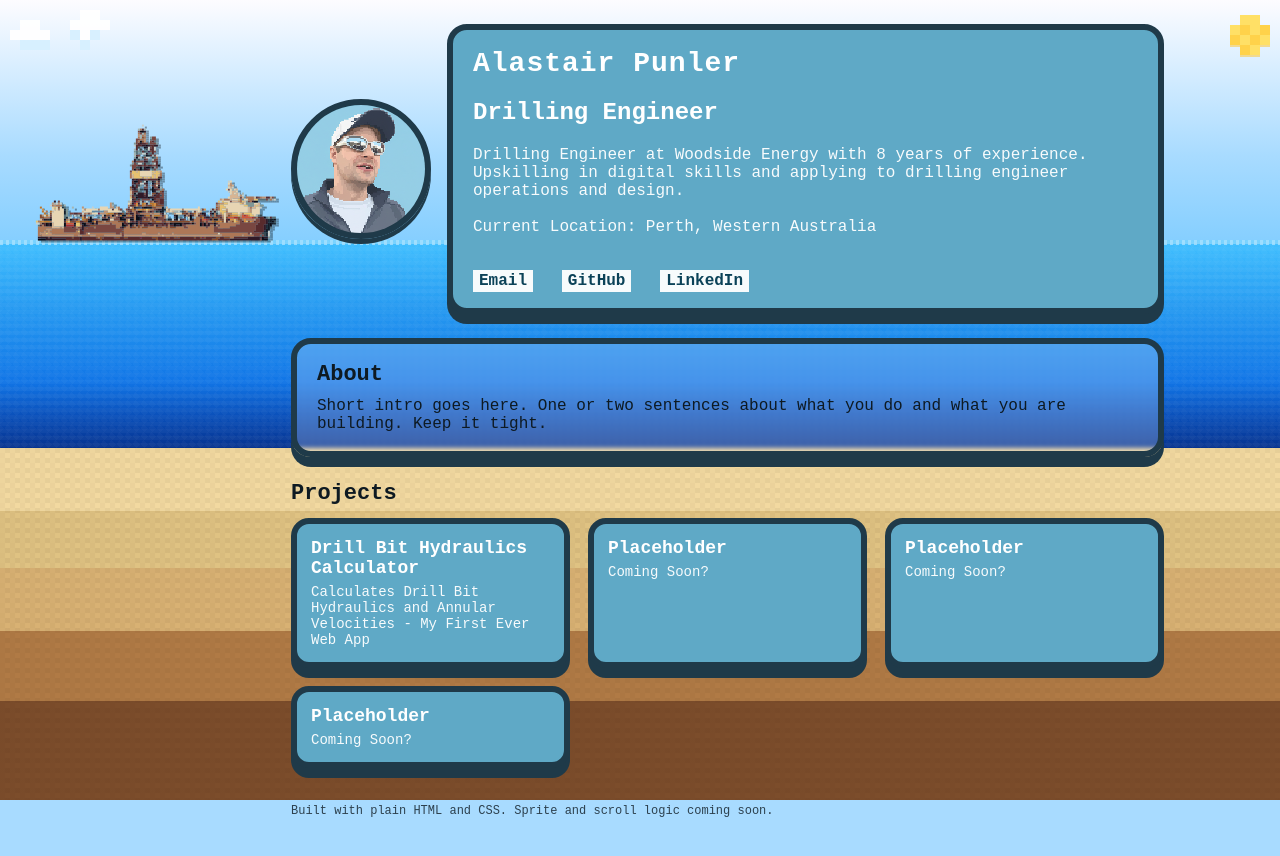
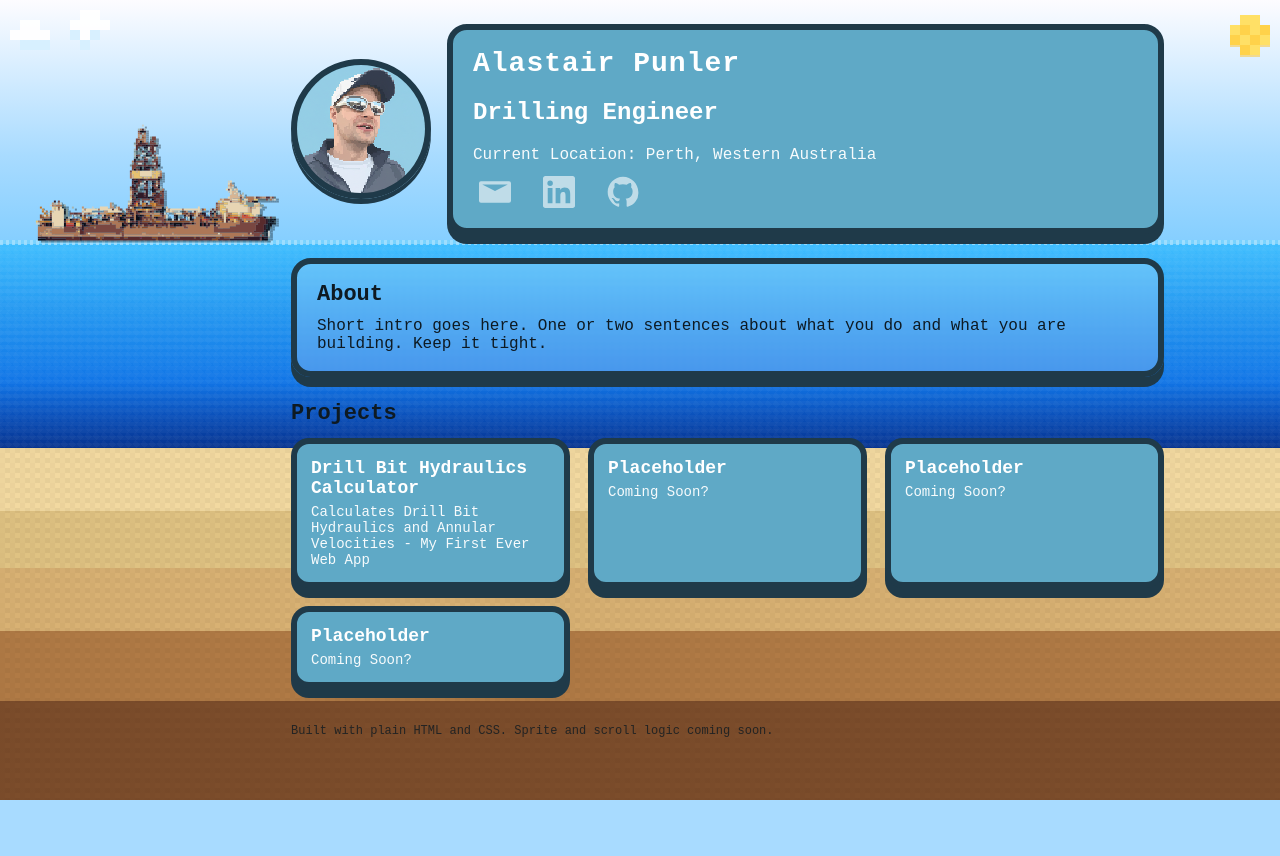
Before and after one commit to alastair-punler/Portfolio, a plain HTML site: page site/index.html in a window 1280 px wide. After the commit the page ends 802 px from the top, so only its background shows below. Drawn offline with Linux system fonts and the light colour scheme.

Commit message:
updated logos, committ before moving to css file

```diff
--- a/site/index.html
+++ b/site/index.html
@@ -266,6 +266,35 @@
     .hero{
       display:grid; grid-template-columns: 140px 1fr; gap:16px; align-items:center;
     }
+
+    .hero .social-links {
+      display: flex;
+      gap: 20px;
+      margin-top: 10px;
+      align-items: center;
+    }
+
+    .hero .social-links a {
+      background: none;
+      display: inline-flex;
+      color: white;
+      text-decoration: none;
+    }
+
+    .hero .social-links svg {
+      width: 32px;
+      height: 32px;
+      fill: currentColor;
+      opacity: 0.6;
+      transition: transform 0.25s ease, opacity 0.25s ease;
+    }
+
+    .hero .social-links svg:hover {
+      transform: scale(1.1);
+      opacity: 0.9;
+      filter: drop-shadow(2px 3px 6px #073d53);
+    }
+
     .avatar{
       width:140px; height:140px; border-radius:50%;
       border:6px solid var(--ink-soft);
@@ -346,21 +375,31 @@
         <div class="namecard">
           <h1>Alastair Punler</h1>
           <h2>Drilling Engineer</h2>
-          <p>Drilling Engineer at Woodside Energy with 8 years of experience.<br>
-
-            Upskilling in digital skills and applying to drilling engineer operations and design.
-            <br><br>
+          <p>
             Current Location: Perth, Western Australia
           </p>
-          <br><br>
+          <div class="social-links">
+            <!-- Email -->
+            <a href="mailto:alastair.punler@woodside.com" target="_blank" rel="noopener noreferrer" aria-label="Email">
+              <svg xmlns="http://www.w3.org/2000/svg" viewBox="0 0 24 24">
+                <path fill="currentColor" d="M1.5 4A1.5 1.5 0 0 0 0 5.5v13A1.5 1.5 0 0 0 1.5 20h21a1.5 1.5 0 0 0 1.5-1.5v-13A1.5 1.5 0 0 0 22.5 4h-21zm10.5 7.23L2.4 6.4h19.2L12 11.23zm0 1.54l-9.6-5.82v10.05h19.2V6.95L12 12.77z"/>
+              </svg>
+            </a>
 
-          <p>
-            <a href="#">Email</a>
-            &nbsp;
-            <a href="#">GitHub</a>
-            &nbsp;
-            <a href="#">LinkedIn</a>
-          </p>
+            <!-- LinkedIn -->
+            <a href="https://www.linkedin.com/in/apunler/" target="_blank" rel="noopener noreferrer" aria-label="LinkedIn">
+              <svg xmlns="http://www.w3.org/2000/svg" viewBox="0 0 24 24">
+                <path fill="currentColor" d="M20.45 20.45h-3.55v-5.4c0-1.29-.02-2.96-1.8-2.96-1.81 0-2.09 1.42-2.09 2.87v5.49h-3.55V9h3.4v1.56h.05c.47-.9 1.61-1.85 3.31-1.85 3.54 0 4.19 2.33 4.19 5.35v6.39zM5.34 7.43a2.06 2.06 0 1 1 0-4.12 2.06 2.06 0 0 1 0 4.12zM7.12 20.45H3.55V9h3.57v11.45zM22.23 0H1.77C.79 0 0 .77 0 1.72v20.56C0 23.23.79 24 1.77 24h20.46c.98 0 1.77-.77 1.77-1.72V1.72C24 .77 23.21 0 22.23 0z"/>
+              </svg>
+            </a>
+
+            <!-- GitHub -->
+            <a href="https://github.com/alastair-punler" target="_blank" rel="noopener noreferrer" aria-label="GitHub">
+              <svg xmlns="http://www.w3.org/2000/svg" viewBox="0 0 24 24">
+                <path fill="currentColor" d="M12 .5C5.73.5.5 5.73.5 12.02c0 5.1 3.29 9.43 7.86 10.96.58.1.79-.25.79-.56v-2.02c-3.2.69-3.87-1.54-3.87-1.54-.52-1.32-1.28-1.68-1.28-1.68-1.04-.7.08-.68.08-.68 1.15.08 1.76 1.17 1.76 1.17 1.02 1.75 2.67 1.24 3.32.95.1-.75.4-1.24.72-1.53-2.56-.29-5.26-1.28-5.26-5.67 0-1.25.45-2.27 1.17-3.07-.12-.29-.51-1.44.11-3 0 0 .96-.31 3.15 1.18a10.9 10.9 0 0 1 5.73 0c2.19-1.49 3.15-1.18 3.15-1.18.62 1.56.23 2.71.11 3a4.3 4.3 0 0 1 1.17 3.07c0 4.4-2.7 5.37-5.27 5.66.41.36.77 1.07.77 2.17v3.22c0 .31.21.67.8.56A10.52 10.52 0 0 0 23.5 12C23.5 5.73 18.27.5 12 .5z"/>
+              </svg>
+            </a>
+          </div>
         </div>
       </section>
 
```
